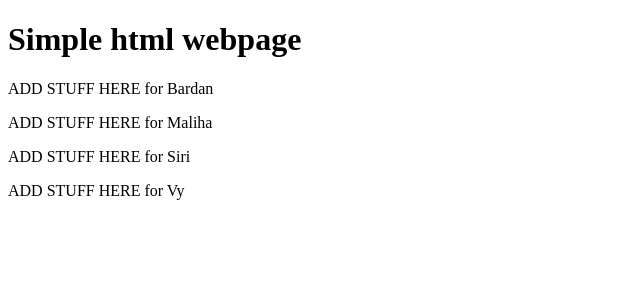
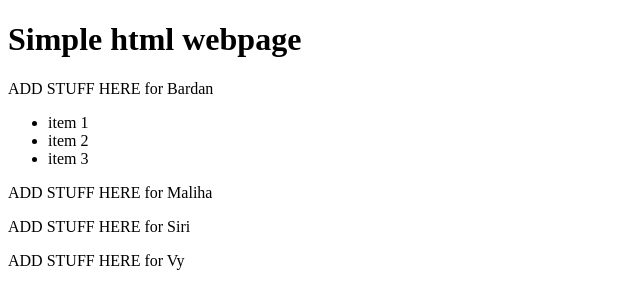
Before and after one commit to bardanp/gitpractice, a plain HTML site: page index.html in a window 1280 px wide. Shown: the whole page, without its empty margins (0-640 px from the left). Drawn offline with Linux system fonts and the light colour scheme.

Commit message:
this is a commit message

```diff
--- a/index.html
+++ b/index.html
@@ -7,7 +7,13 @@
 </head>
 <body>
     <h1>Simple html webpage</h1>
-    <p>ADD STUFF HERE for Bardan</p>
+    <p>ADD STUFF HERE for Bardan
+        <ul>
+            <li>item 1</li>
+            <li>item 2</li>
+            <li>item 3</li>
+        </ul>
+    </p>
     <p>ADD STUFF HERE for Maliha</p>
     <p>ADD STUFF HERE for Siri</p>
     <p>ADD STUFF HERE for Vy</p>
```
